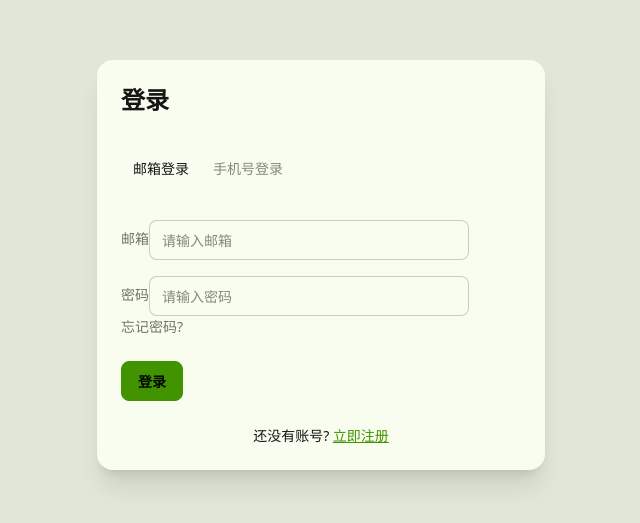
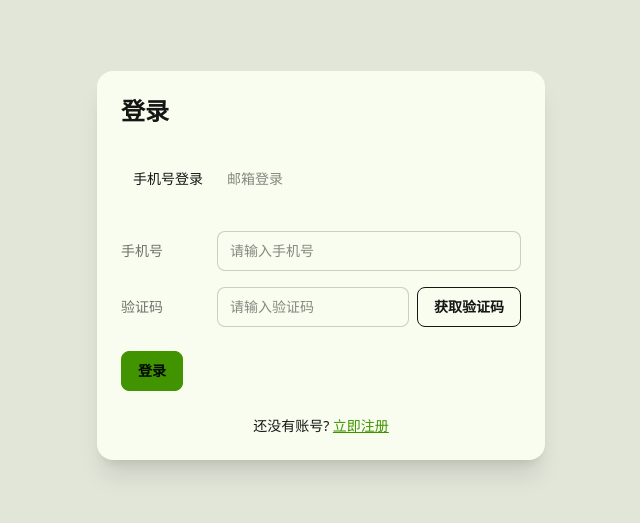
Before and after one commit to tstyllr/nextapp, a Next.js app: page /login in a window 1280 px wide. Shown: the part 135-658 px from the top of the page, without its empty margins (319-959 px from the left). Built offline with nearby package versions, Linux system fonts and the light colour scheme.

Commit message:
login page ui

```diff
--- a/src/app/(auth)/login/page.tsx
+++ b/src/app/(auth)/login/page.tsx
@@ -4,7 +4,7 @@ import { useState } from "react";
 import Link from "next/link";
 
 export default function LoginPage() {
-  const [loginMethod, setLoginMethod] = useState<"email" | "phone">("email");
+  const [loginMethod, setLoginMethod] = useState<"email" | "phone">("phone");
   const [email, setEmail] = useState("");
   const [password, setPassword] = useState("");
   const [phone, setPhone] = useState("");
@@ -69,16 +69,16 @@ export default function LoginPage() {
 
           <div className="tabs tabs-boxed mb-6">
             <a
+              className={`tab ${loginMethod === "phone" ? "tab-active" : ""}`}
+              onClick={() => setLoginMethod("phone")}
+            >
+              手机号登录
+            </a>
+            <a
               className={`tab ${loginMethod === "email" ? "tab-active" : ""}`}
               onClick={() => setLoginMethod("email")}
             >
               邮箱登录
-            </a>
-            <a
-              className={`tab ${loginMethod === "phone" ? "tab-active" : ""}`}
-              onClick={() => setLoginMethod("phone")}
-            >
-              手机号登录
             </a>
           </div>
 
@@ -86,31 +86,35 @@ export default function LoginPage() {
             {loginMethod === "email" ? (
               <>
                 <div className="form-control">
-                  <label className="label">
+                  <div className="flex items-center gap-4">
+                    <label className="label w-20">
                       <span className="label-text">邮箱</span>
                     </label>
                     <input
                       type="email"
                       placeholder="请输入邮箱"
-                    className="input input-bordered"
+                      className="input input-bordered flex-1"
                       value={email}
                       onChange={(e) => setEmail(e.target.value)}
                       required
                     />
                   </div>
+                </div>
 
                 <div className="form-control mt-4">
-                  <label className="label">
+                  <div className="flex items-center gap-4">
+                    <label className="label w-20">
                       <span className="label-text">密码</span>
                     </label>
                     <input
                       type="password"
                       placeholder="请输入密码"
-                    className="input input-bordered"
+                      className="input input-bordered flex-1"
                       value={password}
                       onChange={(e) => setPassword(e.target.value)}
                       required
                     />
+                  </div>
                   <label className="label">
                     <a href="#" className="label-text-alt link link-hover">
                       忘记密码?
@@ -121,24 +125,27 @@ export default function LoginPage() {
             ) : (
               <>
                 <div className="form-control">
-                  <label className="label">
+                  <div className="flex items-center gap-4">
+                    <label className="label w-20">
                       <span className="label-text">手机号</span>
                     </label>
                     <input
                       type="tel"
                       placeholder="请输入手机号"
-                    className="input input-bordered"
+                      className="input input-bordered flex-1"
                       value={phone}
                       onChange={(e) => setPhone(e.target.value)}
                       required
                     />
                   </div>
+                </div>
 
                 <div className="form-control mt-4">
-                  <label className="label">
+                  <div className="flex items-center gap-4">
+                    <label className="label w-20">
                       <span className="label-text">验证码</span>
                     </label>
-                  <div className="flex gap-2">
+                    <div className="flex gap-2 flex-1">
                       <input
                         type="text"
                         placeholder="请输入验证码"
@@ -155,6 +162,7 @@ export default function LoginPage() {
                       >
                         {countdown > 0 ? `${countdown}秒` : "获取验证码"}
                       </button>
+                    </div>
                   </div>
                 </div>
               </>
```
Lines whose indentation alone changed are shown as unchanged.
